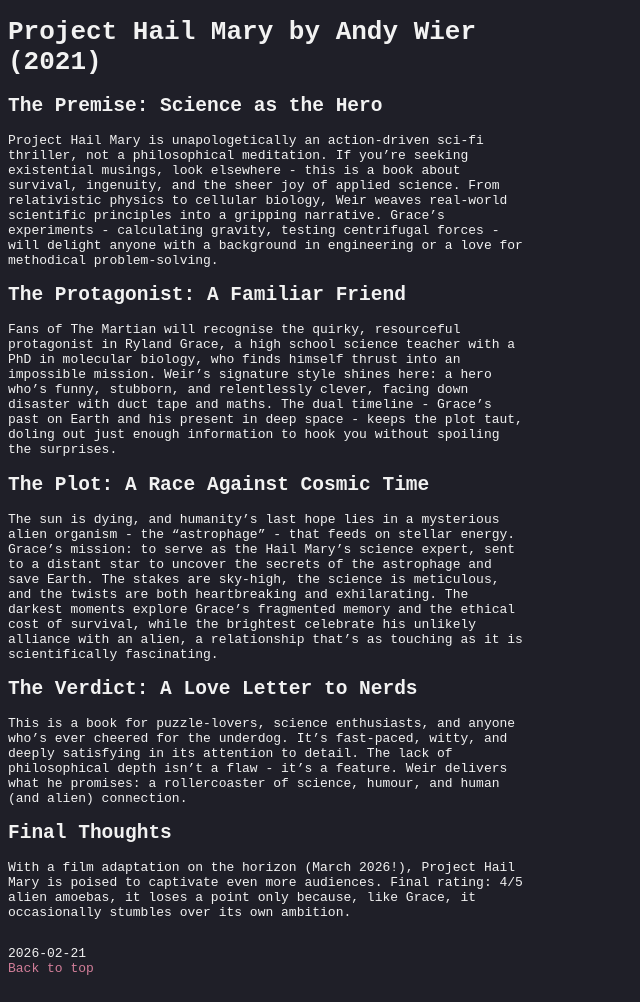
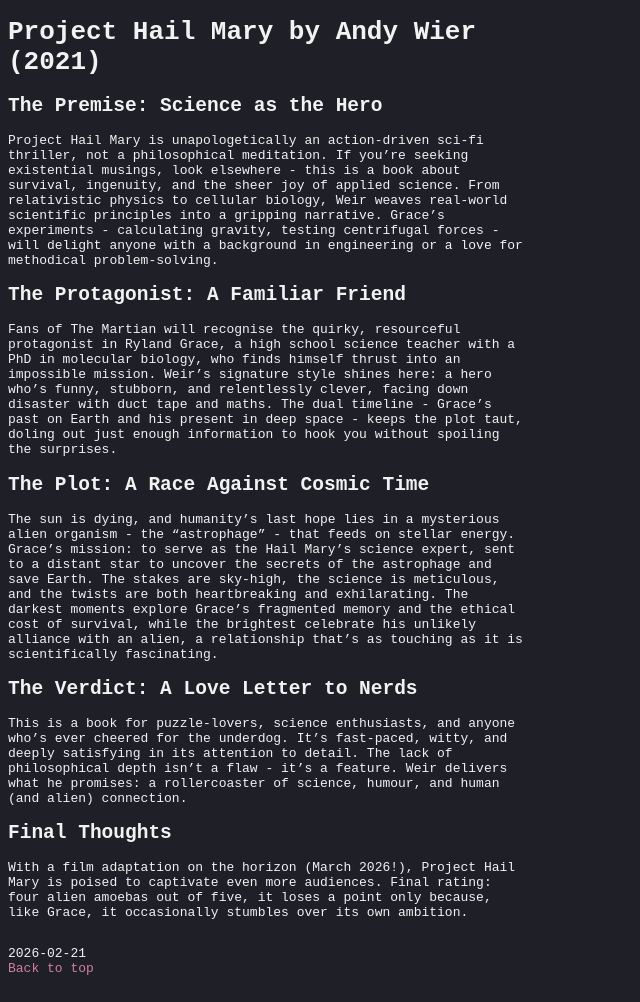
Before and after one commit to s-estay/s-estay.github.io, a Jekyll site: the page built from _posts/2026-02-21-hail-mary.md, in a window 1280 px wide. Shown: the whole page, without its empty margins (0-640 px from the left). Built offline with Jekyll 4.4.1, drawn with Linux system fonts in a browser that asks for light colours.

Commit message:
change rating

```diff
--- a/_posts/2026-02-21-hail-mary.md
+++ b/_posts/2026-02-21-hail-mary.md
@@ -17,4 +17,4 @@
 This is a book for puzzle-lovers, science enthusiasts, and anyone who’s ever cheered for the underdog. It’s fast-paced, witty, and deeply satisfying in its attention to detail. The lack of philosophical depth isn’t a flaw - it’s a feature. Weir delivers what he promises: a rollercoaster of science, humour, and human (and alien) connection.
 
 ## Final Thoughts
-With a film adaptation on the horizon (March 2026!), Project Hail Mary is poised to captivate even more audiences. Final rating: 4/5 alien amoebas, it loses a point only because, like Grace, it occasionally stumbles over its own ambition.
+With a film adaptation on the horizon (March 2026!), Project Hail Mary is poised to captivate even more audiences. Final rating: four alien amoebas out of five, it loses a point only because, like Grace, it occasionally stumbles over its own ambition.
```
